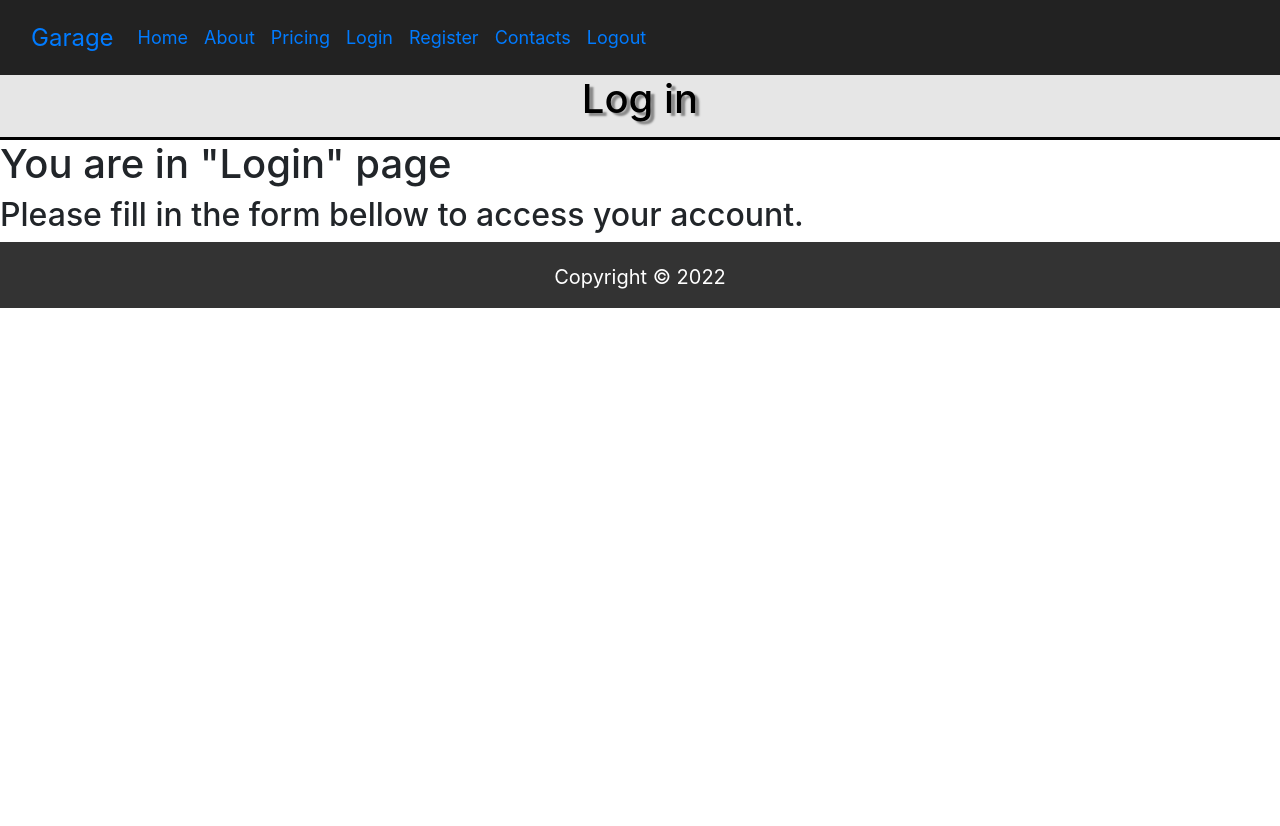
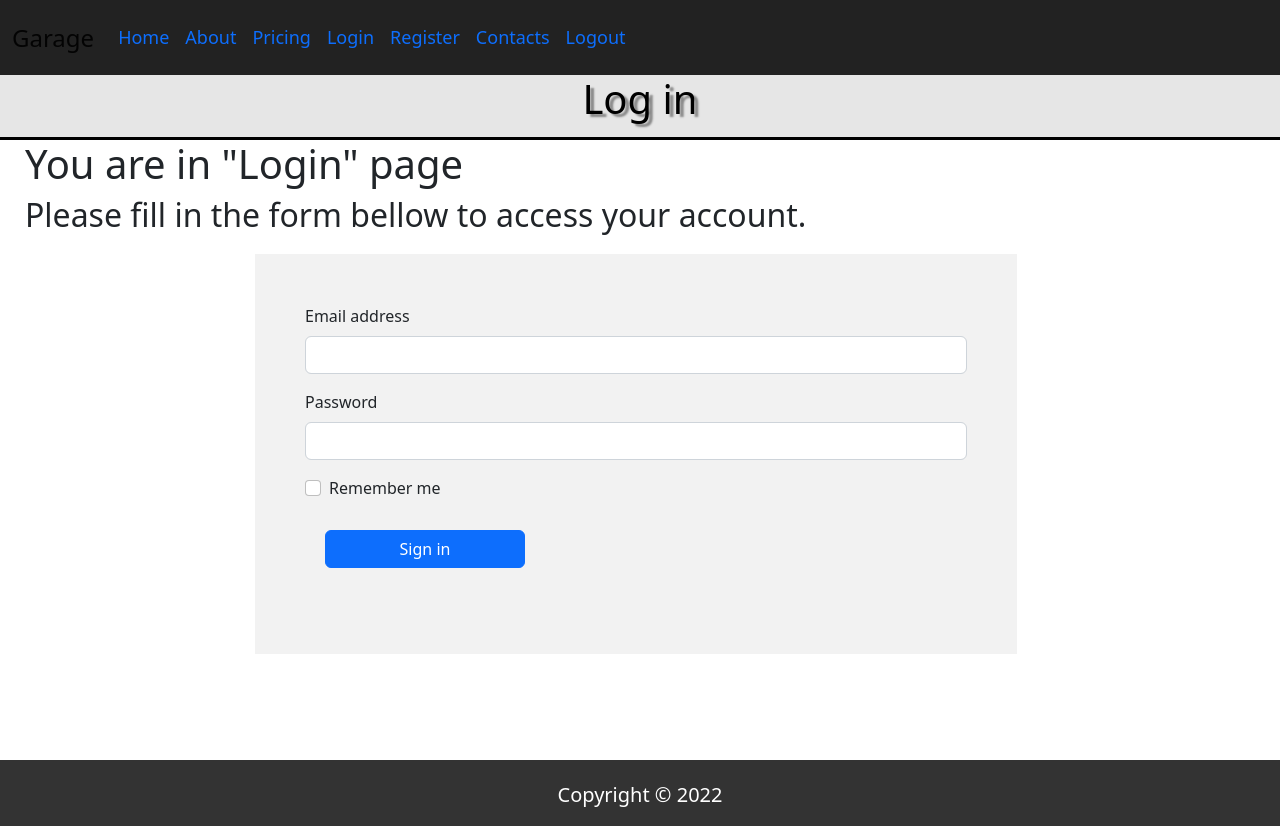
Before and after one commit to IonGorincioi/bestmotoserv, a Flask app: page /login in a window 1280 px wide. Before the commit the page ends 308 px from the top, so only its background shows below. Run offline with Flask 2, Linux system fonts and the light colour scheme; some libraries are stand-ins or nearby versions.

Commit message:
Created and styled "Login" page

```diff
--- /dev/null
+++ b/static/css/login_style.css
@@ -0,0 +1,29 @@
+.mainLoginSection {
+  /* border: 2px solid black; */
+  margin: 5px;
+  /* text-align: center; */
+
+  height: 660px;
+}
+.heading {
+  /* border: 2px solid red; */
+  margin: 20px;
+}
+.loginForm {
+  /* border: 2px solid blue; */
+  /* text-align: center; */
+  background-color: #f2f2f2;
+  width: 60%;
+  padding: 50px 50px 0px 50px;
+  margin-left: 250px;
+  height: 400px;
+}
+
+.login-btn {
+  margin-top: 30px;
+}
+
+.button {
+  width: 200px;
+  margin-left: 20px;
+}
--- a/templates/base.html
+++ b/templates/base.html
@@ -11,12 +11,21 @@
     <link rel="stylesheet" href="../static/css/about_style.css" />
     <link rel="stylesheet" href="../static/css/pricing_style.css" />
     <link rel="stylesheet" href="../static/css/contacts_style.css" />
+    <link rel="stylesheet" href="../static/css/login_style.css" />
 
-    <!-- BOOTSTRAP LINK -->
+    <!-- BOOTSTRAP v5.2-->
+
     <link
       rel="stylesheet"
       href="https://cdn.jsdelivr.net/npm/bootstrap@4.0.0/dist/css/bootstrap.min.css"
       integrity="sha384-Gn5384xqQ1aoWXA+058RXPxPg6fy4IWvTNh0E263XmFcJlSAwiGgFAW/dAiS6JXm"
+      crossorigin="anonymous"
+    />
+    <!-- BOOTSTRAP v4.6 -->
+    <link
+      href="https://cdn.jsdelivr.net/npm/bootstrap@5.2.0-beta1/dist/css/bootstrap.min.css"
+      rel="stylesheet"
+      integrity="sha384-0evHe/X+R7YkIZDRvuzKMRqM+OrBnVFBL6DOitfPri4tjfHxaWutUpFmBp4vmVor"
       crossorigin="anonymous"
     />
 
--- a/templates/contacts.html
+++ b/templates/contacts.html
@@ -19,7 +19,7 @@
     <h5>fill in the form to request a quote</h5>
 
     <div class="formFields">
-      <form id="form" method="get">
+      <form id="form" method="post">
         <div class="form_control">
           <input
             type="text"
--- a/templates/login.html
+++ b/templates/login.html
@@ -10,6 +10,39 @@
 
 <!-- PAGE CONTENT -->
 {% block content %}
-<h1>You are in "Login" page</h1>
-<h2>Please fill in the form bellow to access your account.</h2>
+<div class="mainLoginSection">
+  <div class="heading">
+    <h1>You are in "Login" page</h1>
+    <h2>Please fill in the form bellow to access your account.</h2>
+  </div>
+
+  <div class="loginForm">
+    <form>
+      <div class="mb-3">
+        <label for="exampleInputEmail1" class="form-label">Email address</label>
+        <input
+          type="email"
+          class="form-control"
+          id="exampleInputEmail1"
+          aria-describedby="emailHelp"
+        />
+      </div>
+      <div class="mb-3">
+        <label for="exampleInputPassword1" class="form-label">Password</label>
+        <input
+          type="password"
+          class="form-control"
+          id="exampleInputPassword1"
+        />
+      </div>
+      <div class="mb-3 form-check">
+        <input type="checkbox" class="form-check-input" id="exampleCheck1" />
+        <label class="form-check-label" for="exampleCheck1">Remember me</label>
+      </div>
+      <div class="login-btn">
+        <button type="submit" class="btn btn-primary button">Sign in</button>
+      </div>
+    </form>
+  </div>
+</div>
 {% endblock %}
--- a/templates/register.html
+++ b/templates/register.html
@@ -12,4 +12,5 @@
 {% block content %}
 <h1>You are in "Register" page.</h1>
 <h2>Please fill in the form bellow to create an account.</h2>
+
 {% endblock %}
```
